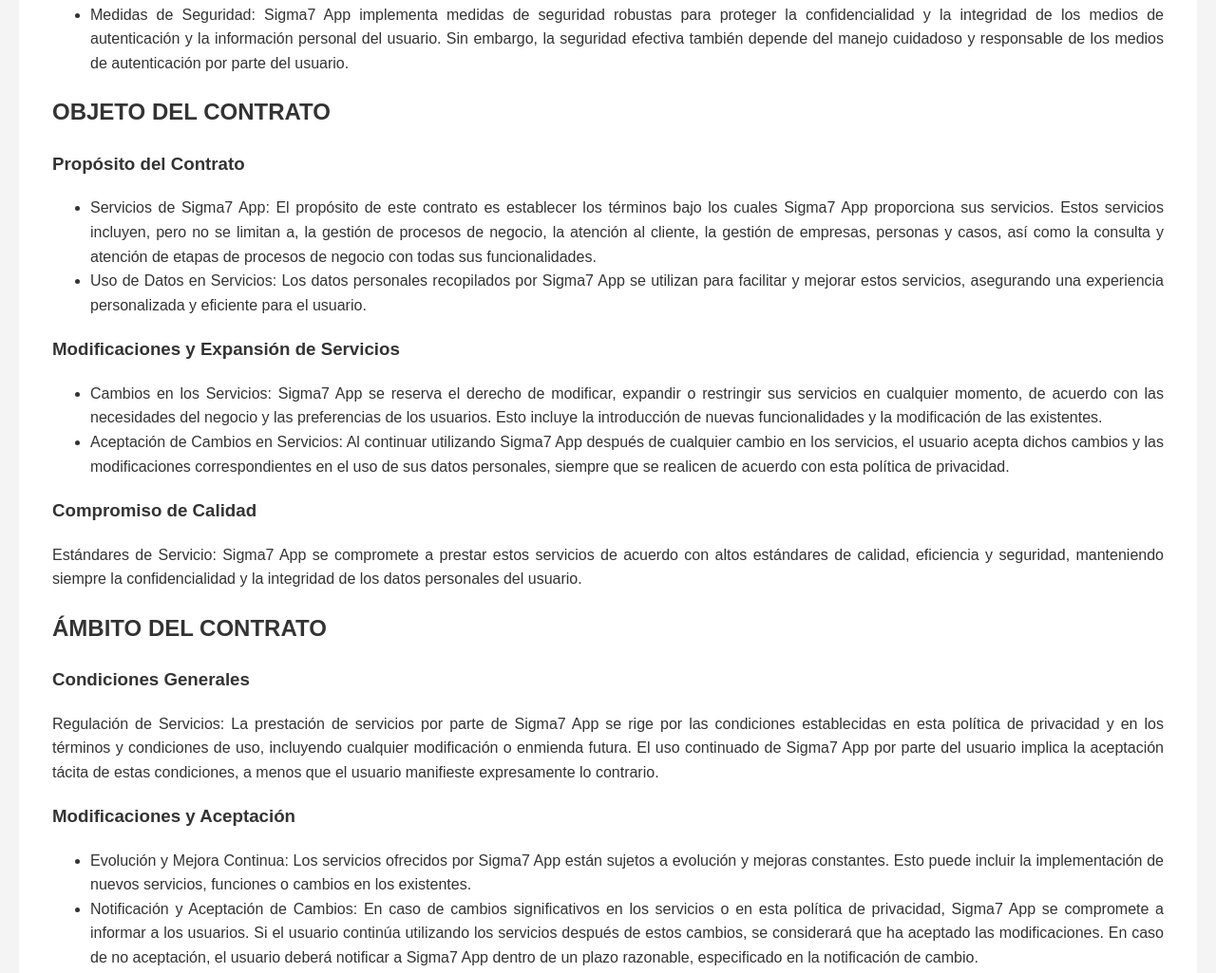
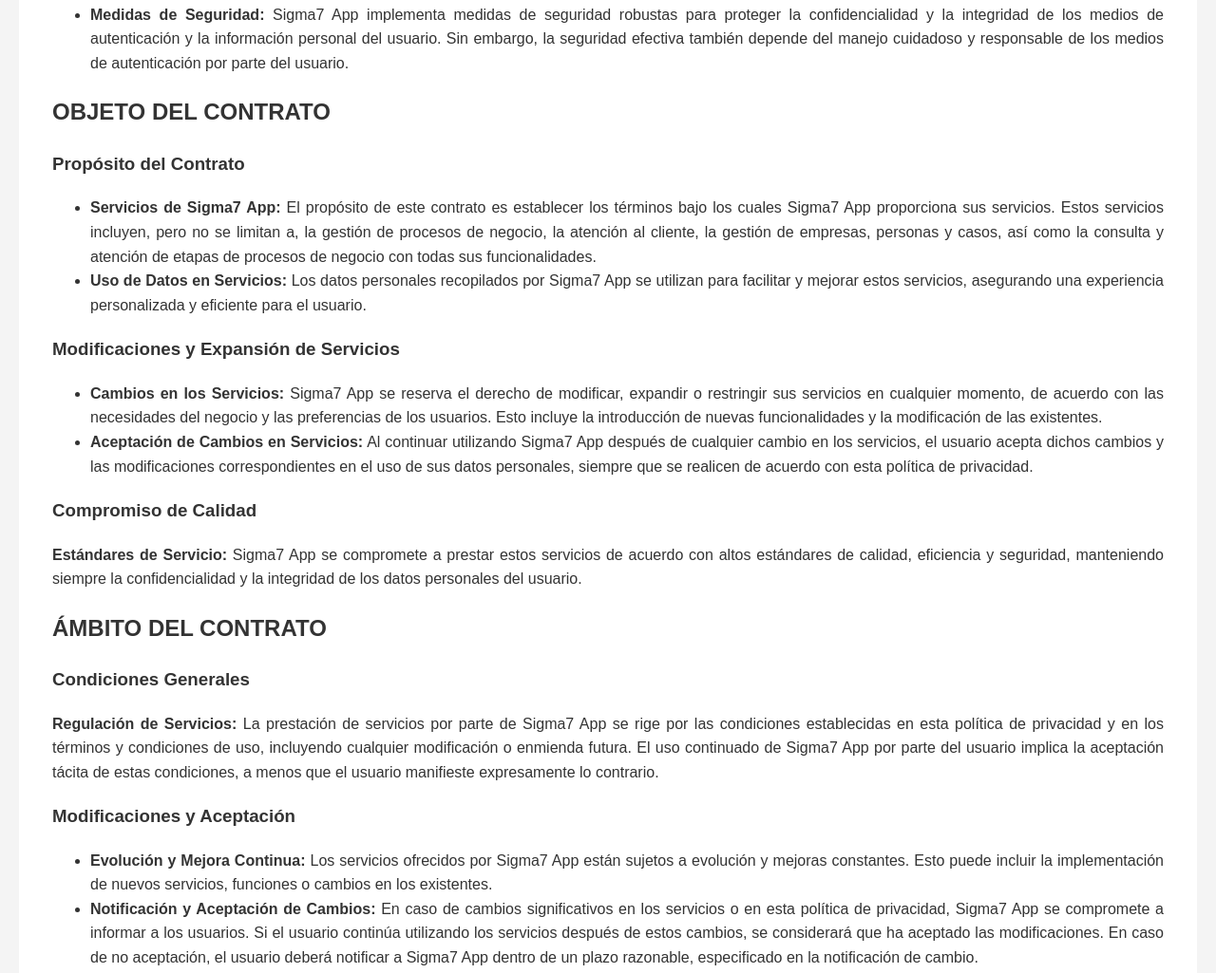
Before and after one commit to BDGpublicacionesMoviles/BDGpublicacionesMoviles.github.io, a plain HTML site: page index.html in a window 1280 px wide. Shown: the part 3871-4896 px from the top of the page at 95% size. Drawn offline with Linux system fonts and the light colour scheme.

Commit message:
Ambito de contrato terminado

```diff
--- a/index.html
+++ b/index.html
@@ -251,22 +251,26 @@
         <h2>MEDIOS DE AUTENTICACIÓN</h2>
         <h3>Autenticación del Usuario</h3>
         <ul>
-            <li>Autenticación Segura: Los medios de autenticación en Sigma7 App, que incluyen el nombre de usuario y la
+            <li><strong>Autenticación Segura:</strong> Los medios de autenticación en Sigma7 App, que incluyen el nombre
+                de usuario y la
                 contraseña, son utilizados para identificar de manera segura al usuario al acceder a la aplicación.
                 Estos medios de autenticación son considerados como representativos de la firma electrónica del usuario
                 y autorizan todas las acciones realizadas dentro de la aplicación.</li>
-            <li>Confidencialidad y Responsabilidad: Es responsabilidad del usuario mantener la confidencialidad de sus
+            <li><strong>Confidencialidad y Responsabilidad:</strong> Es responsabilidad del usuario mantener la
+                confidencialidad de sus
                 medios de autenticación y evitar su divulgación a terceros. El usuario es el único responsable de la
                 guarda, custodia y uso de estos medios.</li>
         </ul>
 
         <h3>Uso y Consecuencias</h3>
         <ul>
-            <li>Responsabilidad de las Acciones: El usuario reconoce y acepta ser responsable de todas las acciones
+            <li><strong>Responsabilidad de las Acciones:</strong> El usuario reconoce y acepta ser responsable de todas
+                las acciones
                 realizadas en Sigma7 App utilizando sus medios de autenticación. Esto incluye acciones realizadas por
                 terceros a quienes el usuario haya dado acceso, voluntaria o involuntariamente, a sus medios de
                 autenticación.</li>
-            <li>Consecuencias de Uso Inadecuado: El usuario se responsabiliza por el uso indebido de sus medios de
+            <li><strong>Consecuencias de Uso Inadecuado:</strong> El usuario se responsabiliza por el uso indebido de
+                sus medios de
                 autenticación y las consecuencias que puedan derivarse, incluyendo el acceso no autorizado a su
                 información y operaciones realizadas por terceros que conozcan estos medios, independientemente de cómo
                 hayan sido obtenidos.</li>
@@ -274,7 +278,8 @@
 
         <h3>Seguridad y Prevención</h3>
         <ul>
-            <li>Medidas de Seguridad: Sigma7 App implementa medidas de seguridad robustas para proteger la
+            <li><strong>Medidas de Seguridad:</strong> Sigma7 App implementa medidas de seguridad robustas para proteger
+                la
                 confidencialidad y la integridad de los medios de autenticación y la información personal del usuario.
                 Sin embargo, la seguridad efectiva también depende del manejo cuidadoso y responsable de los medios de
                 autenticación por parte del usuario.</li>
@@ -284,52 +289,55 @@
         <h2>OBJETO DEL CONTRATO</h2>
         <h3>Propósito del Contrato</h3>
         <ul>
-            <li>Servicios de Sigma7 App: El propósito de este contrato es establecer los términos bajo los cuales Sigma7
-                App proporciona sus servicios. Estos servicios incluyen, pero no se limitan a, la gestión de procesos de
-                negocio, la atención al cliente, la gestión de empresas, personas y casos, así como la consulta y
-                atención de etapas de procesos de negocio con todas sus funcionalidades.</li>
-            <li>Uso de Datos en Servicios: Los datos personales recopilados por Sigma7 App se utilizan para facilitar y
-                mejorar estos servicios, asegurando una experiencia personalizada y eficiente para el usuario.</li>
+            <li><strong>Servicios de Sigma7 App:</strong> El propósito de este contrato es establecer los términos bajo
+                los cuales Sigma7 App proporciona sus servicios. Estos servicios incluyen, pero no se limitan a, la
+                gestión de procesos de negocio, la atención al cliente, la gestión de empresas, personas y casos, así
+                como la consulta y atención de etapas de procesos de negocio con todas sus funcionalidades.</li>
+            <li><strong>Uso de Datos en Servicios:</strong> Los datos personales recopilados por Sigma7 App se utilizan
+                para facilitar y mejorar estos servicios, asegurando una experiencia personalizada y eficiente para el
+                usuario.</li>
         </ul>
 
         <h3>Modificaciones y Expansión de Servicios</h3>
         <ul>
-            <li>Cambios en los Servicios: Sigma7 App se reserva el derecho de modificar, expandir o restringir sus
-                servicios en cualquier momento, de acuerdo con las necesidades del negocio y las preferencias de los
-                usuarios. Esto incluye la introducción de nuevas funcionalidades y la modificación de las existentes.
-            </li>
-            <li>Aceptación de Cambios en Servicios: Al continuar utilizando Sigma7 App después de cualquier cambio en
-                los servicios, el usuario acepta dichos cambios y las modificaciones correspondientes en el uso de sus
-                datos personales, siempre que se realicen de acuerdo con esta política de privacidad.</li>
+            <li><strong>Cambios en los Servicios:</strong> Sigma7 App se reserva el derecho de modificar, expandir o
+                restringir sus servicios en cualquier momento, de acuerdo con las necesidades del negocio y las
+                preferencias de los usuarios. Esto incluye la introducción de nuevas funcionalidades y la modificación
+                de las existentes.</li>
+            <li><strong>Aceptación de Cambios en Servicios:</strong> Al continuar utilizando Sigma7 App después de
+                cualquier cambio en los servicios, el usuario acepta dichos cambios y las modificaciones
+                correspondientes en el uso de sus datos personales, siempre que se realicen de acuerdo con esta política
+                de privacidad.</li>
         </ul>
 
         <h3>Compromiso de Calidad</h3>
-        <p>Estándares de Servicio: Sigma7 App se compromete a prestar estos servicios de acuerdo con altos estándares de
-            calidad, eficiencia y seguridad, manteniendo siempre la confidencialidad y la integridad de los datos
-            personales del usuario.</p>
+        <p><strong>Estándares de Servicio:</strong> Sigma7 App se compromete a prestar estos servicios de acuerdo con
+            altos estándares de calidad, eficiencia y seguridad, manteniendo siempre la confidencialidad y la integridad
+            de los datos personales del usuario.</p>
 
         <!-- Sección Ámbito del Contrato -->
         <h2>ÁMBITO DEL CONTRATO</h2>
         <h3>Condiciones Generales</h3>
-        <p>Regulación de Servicios: La prestación de servicios por parte de Sigma7 App se rige por las condiciones
-            establecidas en esta política de privacidad y en los términos y condiciones de uso, incluyendo cualquier
-            modificación o enmienda futura. El uso continuado de Sigma7 App por parte del usuario implica la aceptación
-            tácita de estas condiciones, a menos que el usuario manifieste expresamente lo contrario.</p>
+        <p><strong>Regulación de Servicios:</strong> La prestación de servicios por parte de Sigma7 App se rige por las
+            condiciones establecidas en esta política de privacidad y en los términos y condiciones de uso, incluyendo
+            cualquier modificación o enmienda futura. El uso continuado de Sigma7 App por parte del usuario implica la
+            aceptación tácita de estas condiciones, a menos que el usuario manifieste expresamente lo contrario.</p>
 
         <h3>Modificaciones y Aceptación</h3>
         <ul>
-            <li>Evolución y Mejora Continua: Los servicios ofrecidos por Sigma7 App están sujetos a evolución y mejoras
-                constantes. Esto puede incluir la implementación de nuevos servicios, funciones o cambios en los
-                existentes.</li>
-            <li>Notificación y Aceptación de Cambios: En caso de cambios significativos en los servicios o en esta
-                política de privacidad, Sigma7 App se compromete a informar a los usuarios. Si el usuario continúa
-                utilizando los servicios después de estos cambios, se considerará que ha aceptado las modificaciones. En
-                caso de no aceptación, el usuario deberá notificar a Sigma7 App dentro de un plazo razonable,
-                especificado en la notificación de cambio.</li>
+            <li><strong>Evolución y Mejora Continua:</strong> Los servicios ofrecidos por Sigma7 App están sujetos a
+                evolución y mejoras constantes. Esto puede incluir la implementación de nuevos servicios, funciones o
+                cambios en los existentes.</li>
+            <li><strong>Notificación y Aceptación de Cambios:</strong> En caso de cambios significativos en los
+                servicios o en esta política de privacidad, Sigma7 App se compromete a informar a los usuarios. Si el
+                usuario continúa utilizando los servicios después de estos cambios, se considerará que ha aceptado las
+                modificaciones. En caso de no aceptación, el usuario deberá notificar a Sigma7 App dentro de un plazo
+                razonable, especificado en la notificación de cambio.</li>
         </ul>
 
         <h3>Responsabilidad del Usuario</h3>
-        <p>Revisión y Conocimiento de Cambios: Es responsabilidad del usuario revisar periódicamente la política de
+        <p><strong></strong>Revisión y Conocimiento de Cambios:</strong> Es responsabilidad del usuario revisar
+            periódicamente la política de
             privacidad y los términos y condiciones para estar al tanto de cualquier cambio. La ignorancia de los
             cambios no exime al usuario de las responsabilidades derivadas de estos.</p>
 
```
